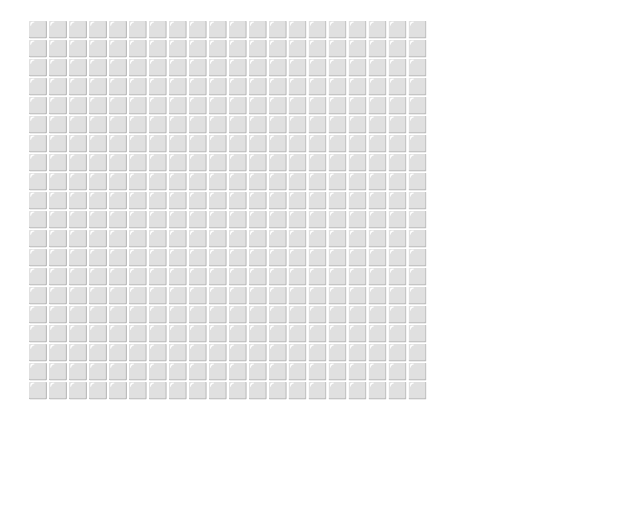
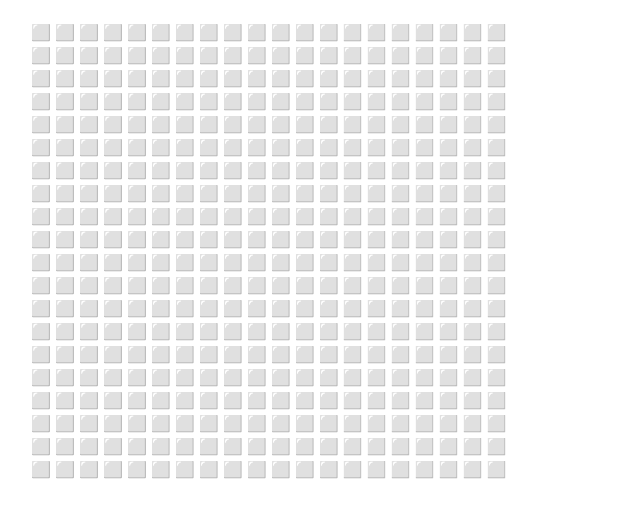
Before and after one commit to hdwhitefur/emoji-grid, a React (Create React App) app: page / in a window 1280 px wide. Shown: the top 518 px of the page, without its empty margins (0-640 px from the left). Built offline with nearby package versions, Linux system fonts and the light colour scheme.

Commit message:
add proximity and angle based criteria

```diff
--- a/src/App.css
+++ b/src/App.css
@@ -4,3 +4,8 @@
     height: 500px;
     text-align: justify;
 }
+
+tr, td {
+    padding: -1px;
+    text-align: center;
+}
--- a/src/Cell.js
+++ b/src/Cell.js
@@ -14,7 +14,7 @@ class Cell extends Component {
 
     render() {
         return (
-            <span onMouseOver={this.handleHover}>{this.props.emoji}</span>
+            <td onMouseOver={this.handleHover}>{this.props.emoji}</td>
         )
     }
 }
--- a/src/Grid.js
+++ b/src/Grid.js
@@ -7,7 +7,16 @@ class Grid extends Component {
         this.state = {
             cells: []
         }
-        this.emoji = {default: "⬜️", active: "⬛️"}
+        this.emoji = {
+            default: "⬜️",
+            close: "▪️",
+            closer: "◼️",
+            active: "⬛️",
+            left: "👈",
+            right: "👉",
+            up: "👆",
+            down: "👇"
+        }
         this.initializeCells();
 
         this.handleHover = this.handleHover.bind(this);
@@ -16,17 +25,35 @@ class Grid extends Component {
     render() {
         return (
             <div className="grid">
-                {this.createGrid()}
+                <table>{this.createGrid()}</table>
             </div>
         );
     }
 
+    single(cursorX, cursorY, x, y, emoji) {
+        if (cursorX === x && cursorY === y) return emoji.active;
+        else return emoji.default;
+    }
+
+    proximity(cursorX, cursorY, x, y, emoji) {
+        let distance = (Math.sqrt( (x-cursorX)**2 + (y-cursorY)**2));
+        if (distance === 0) return emoji.active;
+        else if (distance <= 2) return emoji.closer;
+        else if (distance <= 4) return emoji.close;
+        else return emoji.default;
+    }
+
+    angle(cursorX, cursorY, x, y, emoji) {
+        let deg = Math.atan2(y-cursorY, x-cursorX) * (180 / Math.PI);
+        if (cursorX === x && cursorY === y) return emoji.active;
+        if (Math.abs(deg) <= 45) return emoji.left;
+        else if (deg > 45 && deg < 135) return emoji.up;
+        else if (Math.abs(deg) >= 135) return emoji.right;
+        else return emoji.down;
+    }
+
     handleHover(x, y) {
-        let getEmoji = function (cursorX, cursorY, x, y, emoji) {
-            if (cursorX == x && cursorY == y) return emoji.active;
-            else return emoji.default;
-        }
-        this.updateCells(x, y, getEmoji);
+        this.updateCells(x, y, this.proximity);
     }
 
     updateCells(cursorX, cursorY, getEmoji) {
@@ -54,7 +81,7 @@ class Grid extends Component {
     }
 
     createGrid() {
-        return this.state.cells.map((row) => <span>{row.map((cell) => <Cell x={cell.x} y={cell.y} emoji={cell.emoji} handleHover={this.handleHover}/>)}<br /></span>)
+        return this.state.cells.map((row) => <tr>{row.map((cell) => <Cell x={cell.x} y={cell.y} emoji={cell.emoji} handleHover={this.handleHover}/>)}</tr>)
     }
 }
 
```
